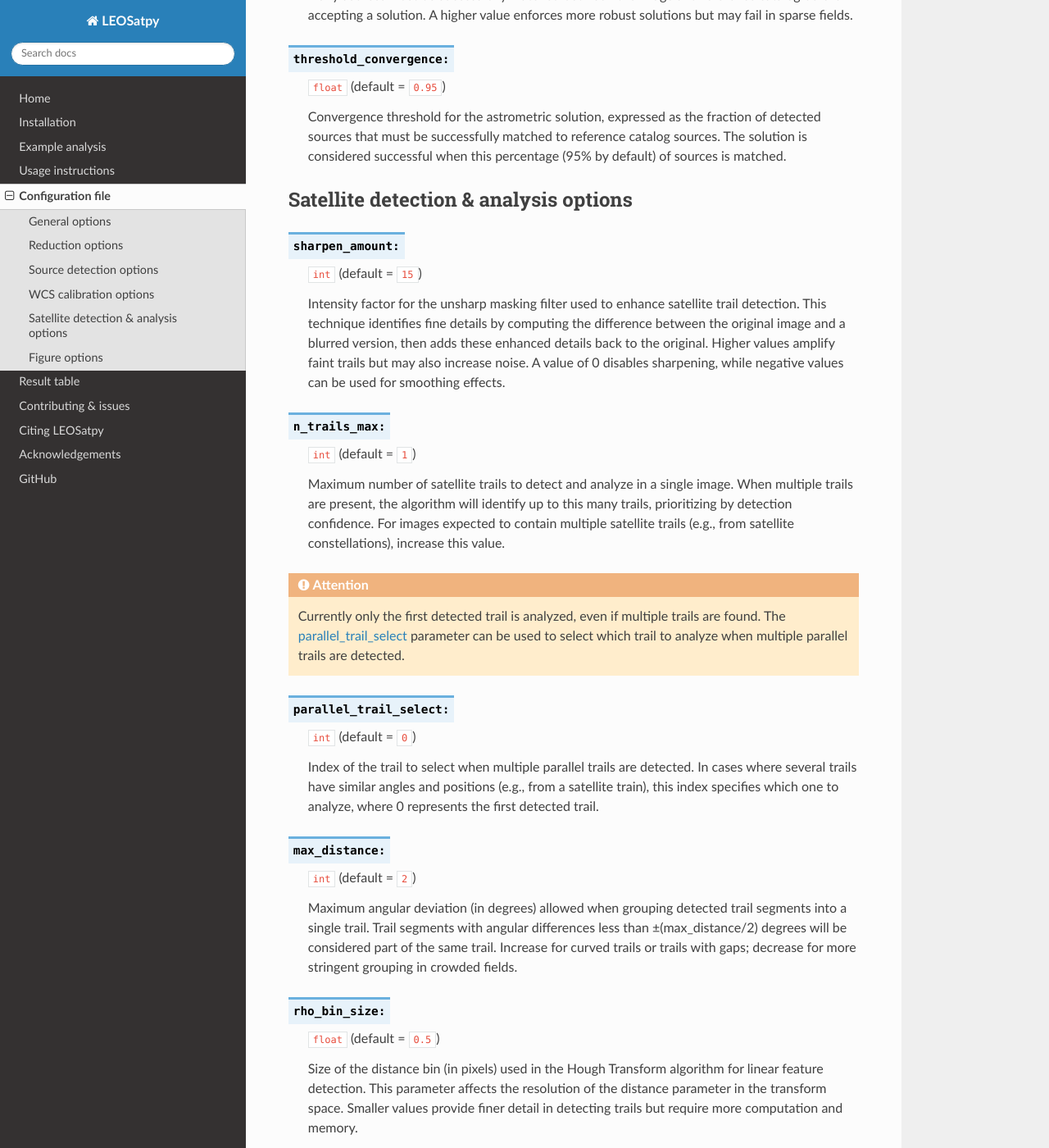
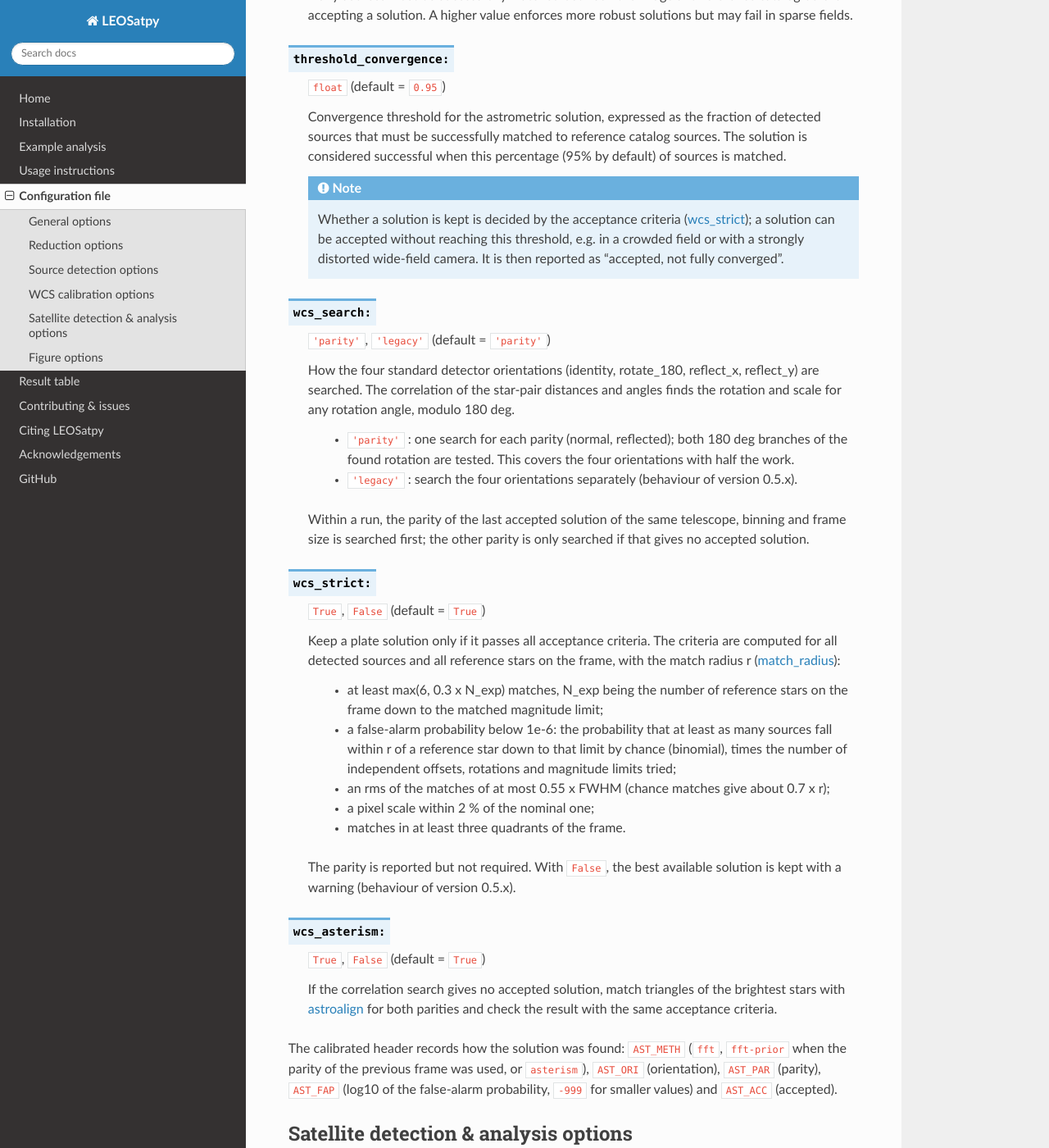
Before and after one commit to CLEOsat-group/leosatpy, a Sphinx documentation site: the page built from docs/source/configfile.rst, in a window 1280 px wide and 1400 px high, scrolled down 12616 px. Shown: the whole window at 82% size. Built offline with Sphinx 7.4.7 and the Read the Docs theme 3.1.0, drawn with Linux system fonts in a browser that asks for light colours.

Commit message:
Plate solving: record how a solution was found; document the solver
The calibrated header now records the method (AST_METH: fft, fft-prior or
asterism), the orientation (AST_ORI), the parity (AST_PAR), the log10
false-alarm probability (AST_FAP) and whether the solution passed the
acceptance criteria (AST_ACC).

Docs: the new keys WCS_SEARCH, WCS_STRICT and WCS_ASTERISM, the acceptance
criteria and the header keys (configfile.rst); the description of the WCS
calibration (usage.rst). The documented default of ANG_BIN_SIZE is
corrected to 1 deg, as in the configuration file.

Co-Authored-By: Claude Opus 5.5 <noreply@anthropic.com>

```diff
--- a/docs/source/configfile.rst
+++ b/docs/source/configfile.rst
@@ -580,6 +580,58 @@ WCS calibration options
    ``float`` (default = ``0.95``)
 
    Convergence threshold for the astrometric solution, expressed as the fraction of detected sources that must be successfully matched to reference catalog sources. The solution is considered successful when this percentage (95% by default) of sources is matched.
+
+   .. note::
+      Whether a solution is kept is decided by the acceptance criteria (wcs_strict_); a solution can be accepted
+      without reaching this threshold, e.g. in a crowded field or with a strongly distorted wide-field camera. It
+      is then reported as "accepted, not fully converged".
+
+.. py:function:: wcs_search:
+
+   ``'parity'``, ``'legacy'`` (default = ``'parity'``)
+
+   How the four standard detector orientations (identity, rotate_180, reflect_x, reflect_y) are searched. The
+   correlation of the star-pair distances and angles finds the rotation and scale for any rotation angle, modulo
+   180 deg.
+
+       - ``'parity'`` : one search for each parity (normal, reflected); both 180 deg branches of the found rotation
+         are tested. This covers the four orientations with half the work.
+       - ``'legacy'`` : search the four orientations separately (behaviour of version 0.5.x).
+
+   Within a run, the parity of the last accepted solution of the same telescope, binning and frame size is
+   searched first; the other parity is only searched if that gives no accepted solution.
+
+.. _wcs_strict:
+.. py:function:: wcs_strict:
+
+   ``True``, ``False`` (default = ``True``)
+
+   Keep a plate solution only if it passes all acceptance criteria. The criteria are computed for all detected
+   sources and all reference stars on the frame, with the match radius r (match_radius_):
+
+       - at least max(6, 0.3 x N_exp) matches, N_exp being the number of reference stars on the frame down to the
+         matched magnitude limit;
+       - a false-alarm probability below 1e-6: the probability that at least as many sources fall within r of a
+         reference star down to that limit by chance (binomial), times the number of independent offsets,
+         rotations and magnitude limits tried;
+       - an rms of the matches of at most 0.55 x FWHM (chance matches give about 0.7 x r);
+       - a pixel scale within 2 % of the nominal one;
+       - matches in at least three quadrants of the frame.
+
+   The parity is reported but not required. With ``False``, the best available solution is kept with a warning
+   (behaviour of version 0.5.x).
+
+.. py:function:: wcs_asterism:
+
+   ``True``, ``False`` (default = ``True``)
+
+   If the correlation search gives no accepted solution, match triangles of the brightest stars with
+   `astroalign <https://astroalign.quatrope.org>`_ for both parities and check the result with the same
+   acceptance criteria.
+
+The calibrated header records how the solution was found: ``AST_METH`` (``fft``, ``fft-prior`` when the parity of
+the previous frame was used, or ``asterism``), ``AST_ORI`` (orientation), ``AST_PAR`` (parity), ``AST_FAP`` (log10 of
+the false-alarm probability, ``-999`` for smaller values) and ``AST_ACC`` (accepted).
 
 
 Satellite detection & analysis options
```
Also changed, not shown: other parts of docs/source/configfile.rst (+1 -1 lines), docs/source/usage.rst (+7 -3 lines), 1 other file.
